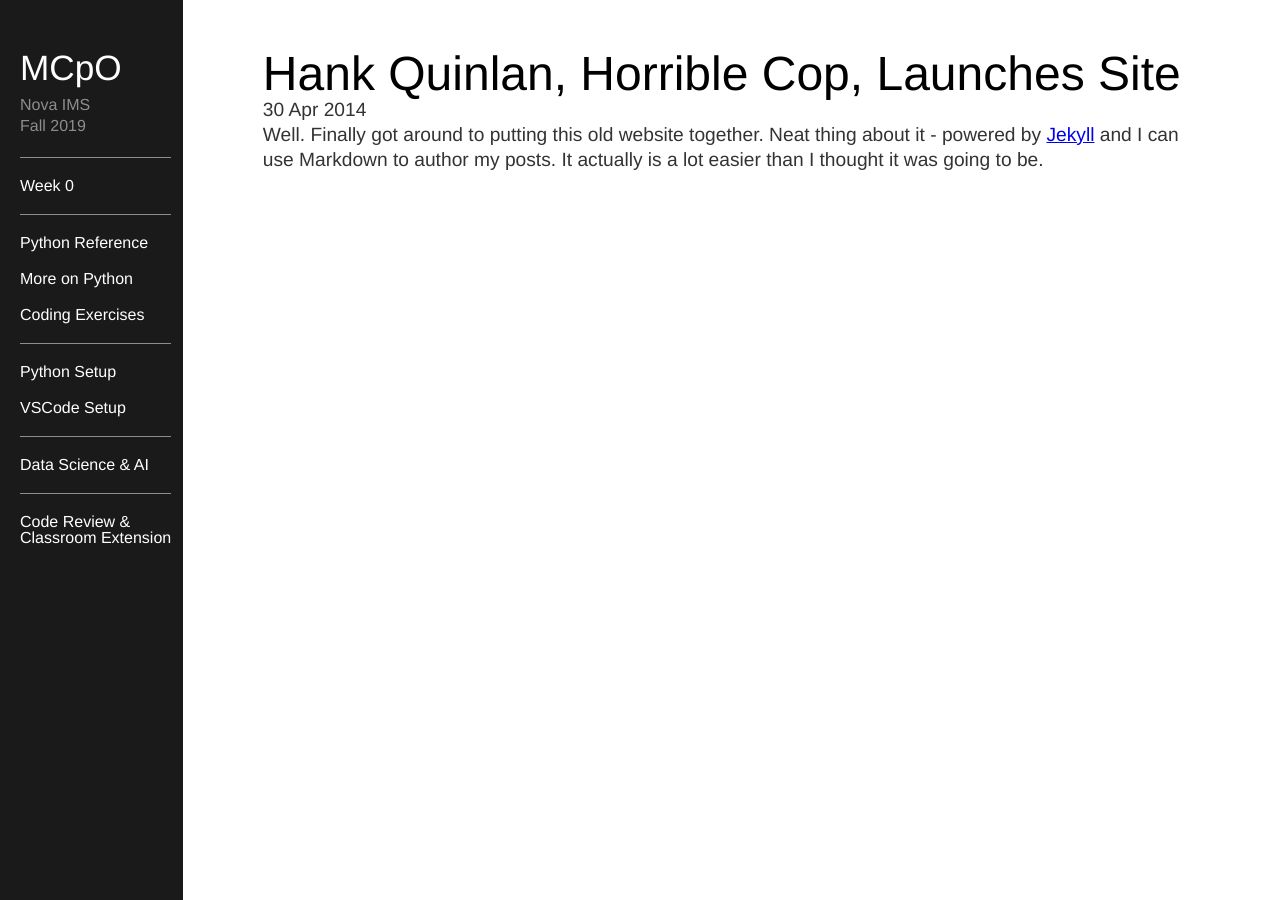
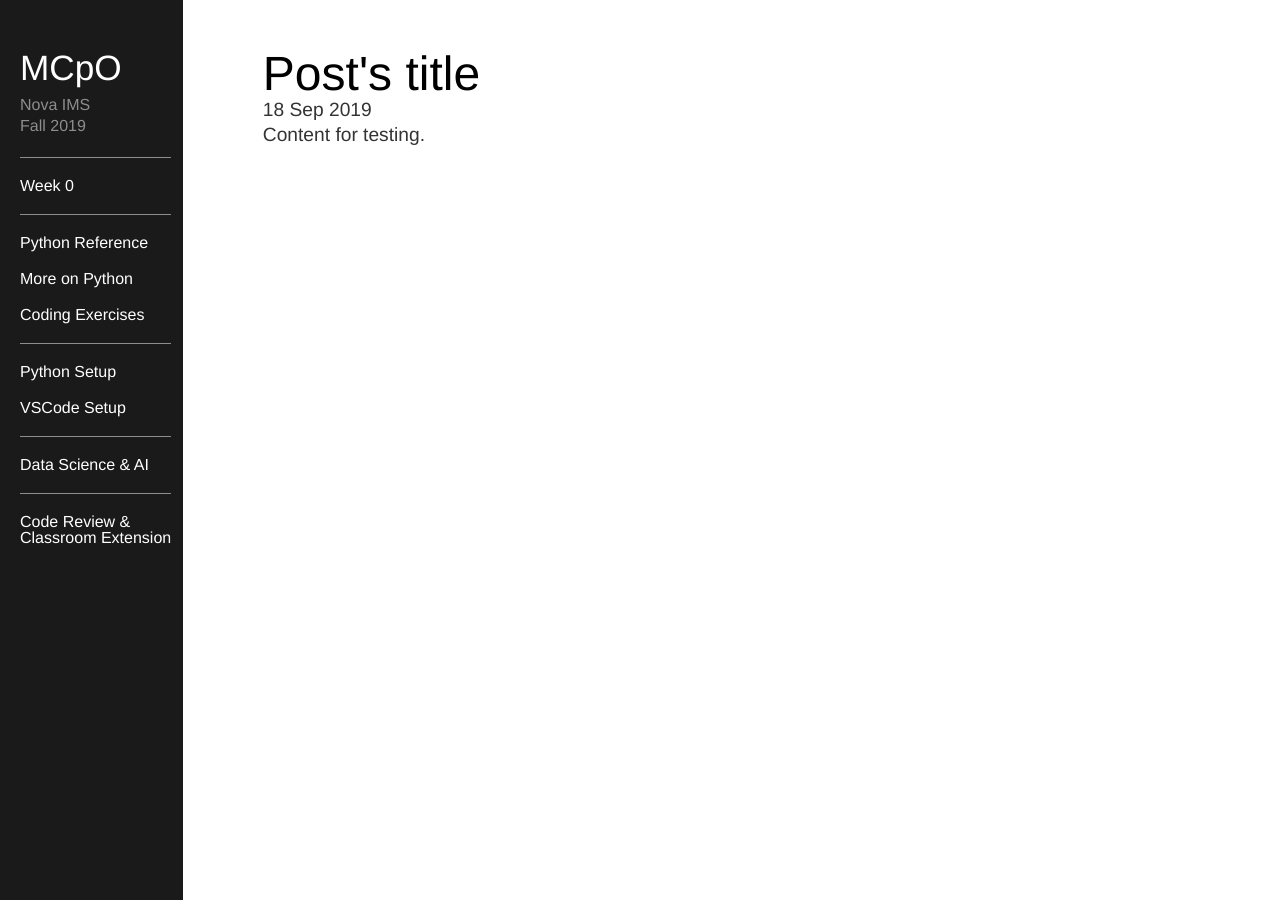
Before and after one commit to mcpo19/mcpo19_backup, a Jekyll site: the page built from _posts/2014-04-30-hank-quinlan-site-launched.md, in a window 1280 px wide. Built offline with Jekyll 4.4.1, drawn with Linux system fonts in a browser that asks for light colours.

Commit message:
Update 2014-04-30-hank-quinlan-site-launched.md

```diff
--- a/_posts/2014-04-30-hank-quinlan-site-launched.md
+++ b/_posts/2014-04-30-hank-quinlan-site-launched.md
@@ -1,7 +1,7 @@
 ---
 layout: post
-title: "Hank Quinlan, Horrible Cop, Launches Site"
-date: 2014-04-30
+title: "Post's title"
+date: 2019-09-18
 ---
 
-Well. Finally got around to putting this old website together. Neat thing about it - powered by [Jekyll](http://jekyllrb.com) and I can use Markdown to author my posts. It actually is a lot easier than I thought it was going to be.
+Content for testing.
```
